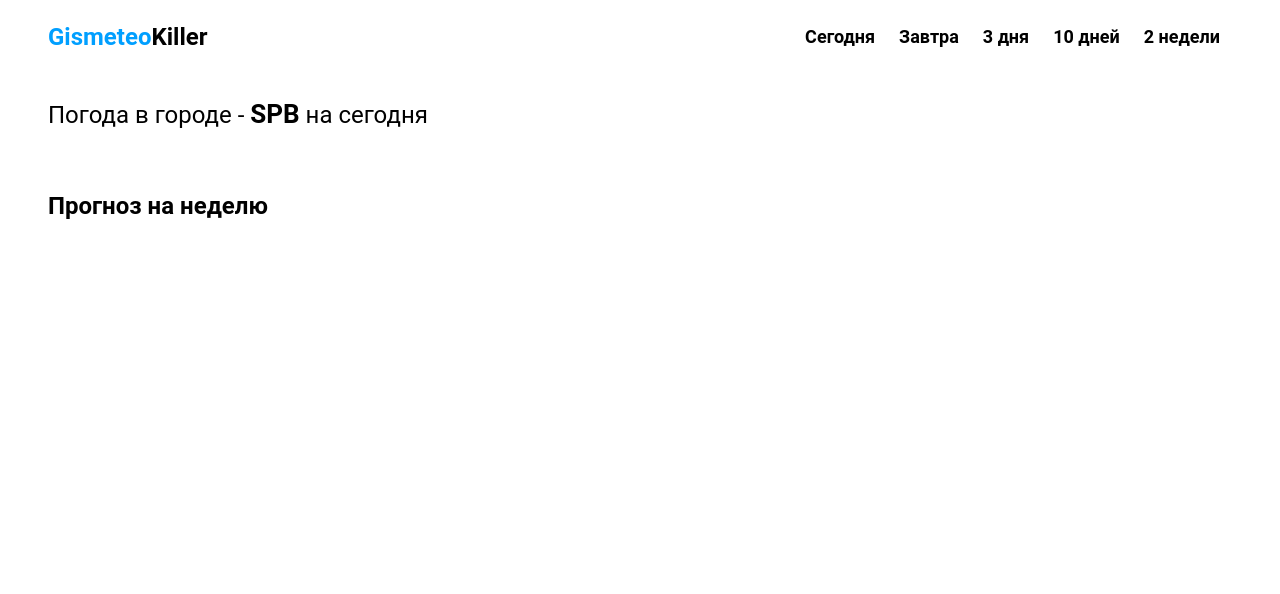
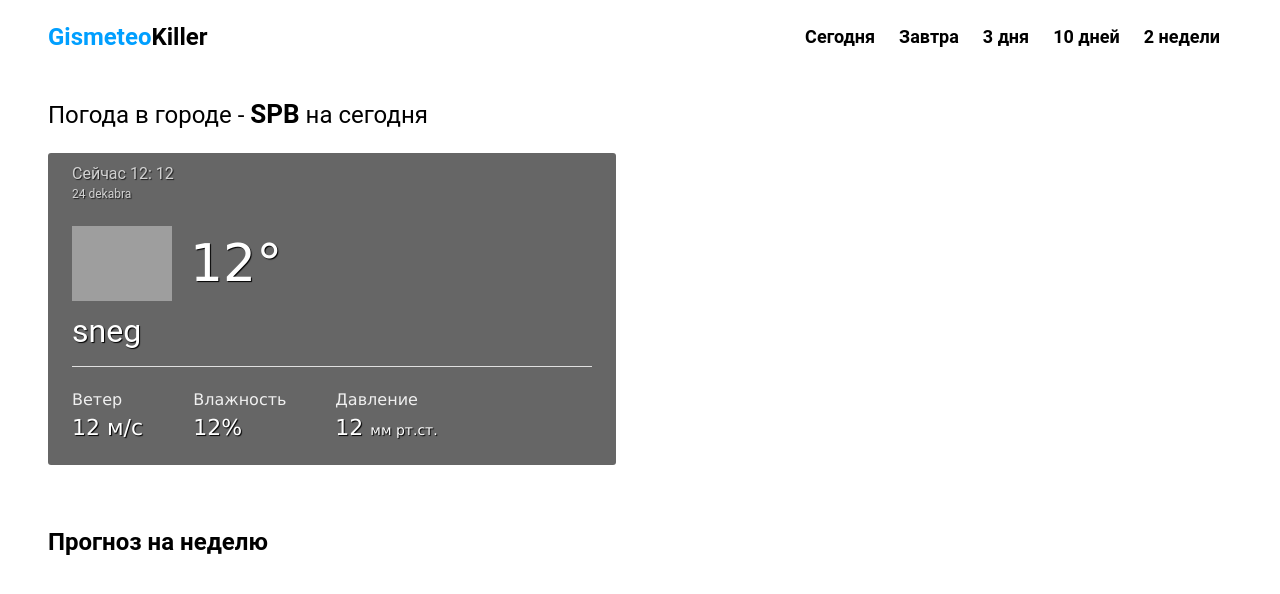
Before and after one commit to DoRightt/AngularWeatherApp, an Angular app in the folder angular-weather-app/: page / in a window 1280 px wide. Shown: the top 594 px of the page. Built offline with nearby package versions, Linux system fonts and the light colour scheme; no server answers; grey boxes are pictures that could not be loaded.

Commit message:
first component

```diff
--- a/angular-weather-app/src/app/main/current-weather/current-weather.component.html
+++ b/angular-weather-app/src/app/main/current-weather/current-weather.component.html
@@ -1,3 +1,19 @@
-<p>
-  current-weather works!
-</p>
+<div class="currentWeather-block">
+  <div class="currentWeather__date-block">
+    <div>
+      Cейчас <span class="currentWeather__time">12: 12</span>
+      <br/>
+      <span class="currentWeather__date">24 dekabra</span>
+    </div>
+  </div>
+  <div class="weather-prop-name weather-prop-name--main">
+    <img class="weather-icon" src='https://cdn3.iconfinder.com/data/icons/bebreezee-weather-symbols/690/icon-weather-sunrainheavy-512.png' alt=""/>
+    <span class="weather-prop-value weather-prop-value--temp">12&#176;</span>
+  </div>
+  <p class="weather--more">sneg</p>
+  <div class="currentWeather__detail">
+    <div class="weather-prop-name">Ветер <span class="weather-prop-value">12 м/c</span></div>
+    <div class="weather-prop-name">Влажность <span class="weather-prop-value">12%</span></div>
+    <div class="weather-prop-name">Давление <span class="weather-prop-value">12 <span>мм     рт.ст.</span></span></div>
+  </div>
+</div>
--- a/angular-weather-app/src/app/main/current-weather/current-weather.component.ts
+++ b/angular-weather-app/src/app/main/current-weather/current-weather.component.ts
@@ -1,4 +1,6 @@
 import { Component, OnInit } from '@angular/core';
+
+import { WeatherService } from '../../weather.service'
 
 @Component({
   selector: 'app-current-weather',
@@ -6,10 +8,21 @@ import { Component, OnInit } from '@angular/core';
   styleUrls: ['./current-weather.component.scss']
 })
 export class CurrentWeatherComponent implements OnInit {
-
-  constructor() { }
+  constructor(private weather: WeatherService) { }
+  test: any;
 
   ngOnInit() {
+    this.weather.setPosition();
+
+    this.getWeather()
+  }
+
+  getWeather(): void {
+    // this.test =  this.weather.state.queryString.subscribe();
+
+    this.weather.getWeather()
+        .subscribe(weather => this.test = weather);
+
   }
 
 }
--- a/angular-weather-app/src/app/main/main.component.html
+++ b/angular-weather-app/src/app/main/main.component.html
@@ -1,6 +1,6 @@
 <div class="current-location">Погода в городе - <span>SPB</span> на сегодня</div>
 <div class="td-weather__wrapper">
-  <!--<CurrentWeather weather={weather} />-->
+  <app-current-weather></app-current-weather>
   <!--<CurDayWeather weather={weather} />-->
 </div>
 <h2 class="main__title">Прогноз на неделю</h2>
--- /dev/null
+++ b/angular-weather-app/src/app/weather.service.ts
@@ -0,0 +1,36 @@
+import { Injectable } from '@angular/core';
+import {Observable, of} from "rxjs/index";
+
+@Injectable({
+  providedIn: 'root'
+})
+export class WeatherService {
+
+  public  state: any = {
+    key: 'dd6301427900459c863160646190201',
+    proxyUrl: 'https://cors-anywhere.herokuapp.com/',
+    weatherCatalog: {},
+    city: '',
+    lat: '',
+    lng: '',
+    coords: [],
+    queryString: '',
+  };
+
+  constructor() { }
+
+  setPosition() {
+    function setCoords(position) {
+        this.state.lat = position.coords.latitude;
+        this.state.lng = position.coords.longitude;
+        this.state.coords = [position.coords.latitude, position.coords.longitude];
+        this.state.queryString = `${this.state.proxyUrl}http://api.worldweatheronline.com/premium/v1/weather.ashx?key=${this.state.key}&q=${position.coords.latitude},${position.coords.longitude}&num_of_days=14&tp=4&format=json`;
+    }
+
+    navigator.geolocation.getCurrentPosition(setCoords.bind(this))
+  }
+
+  getWeather(): Observable<any> {
+    return of(this.state);
+  }
+}
```
Also changed, not shown: 1 other file (tests, documents, lock files or other folders).
